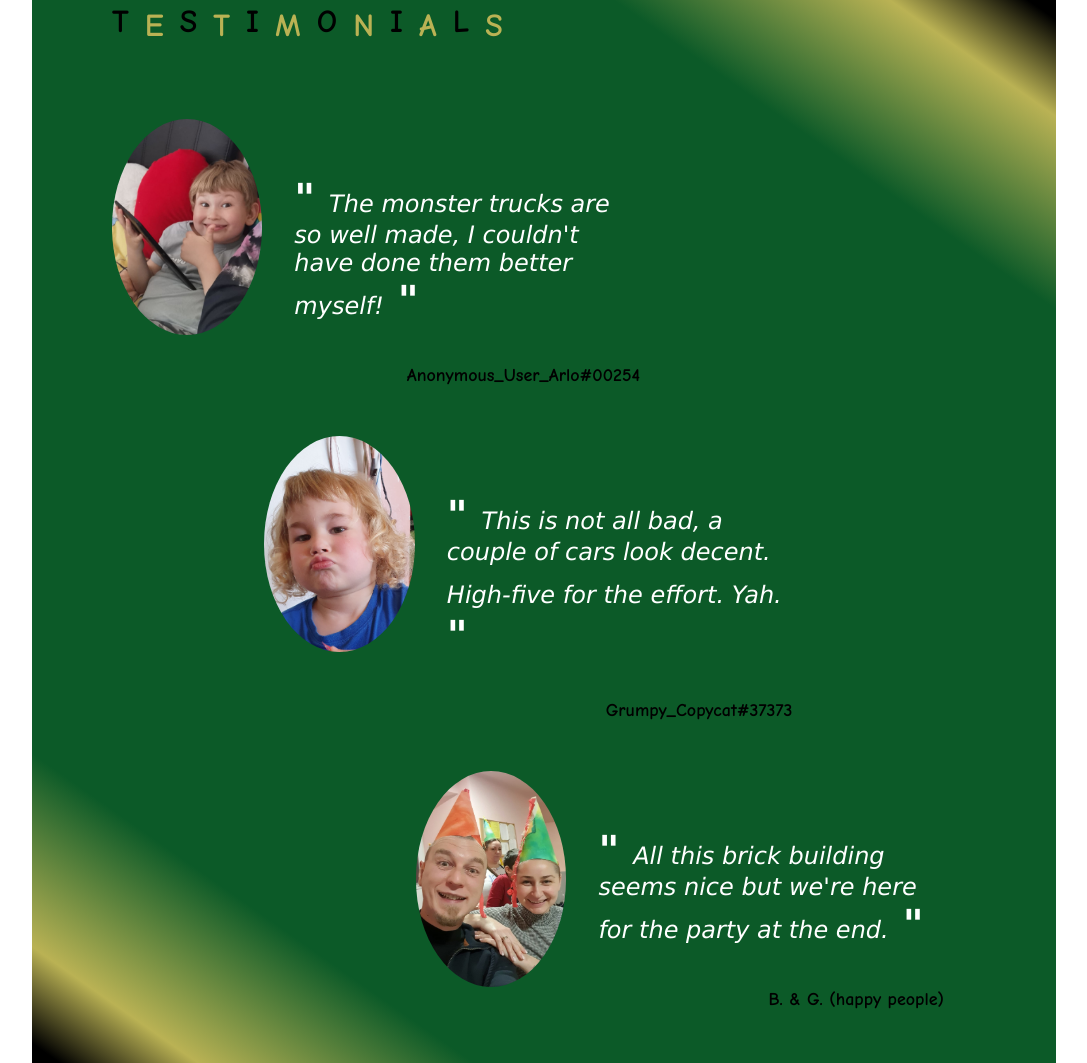
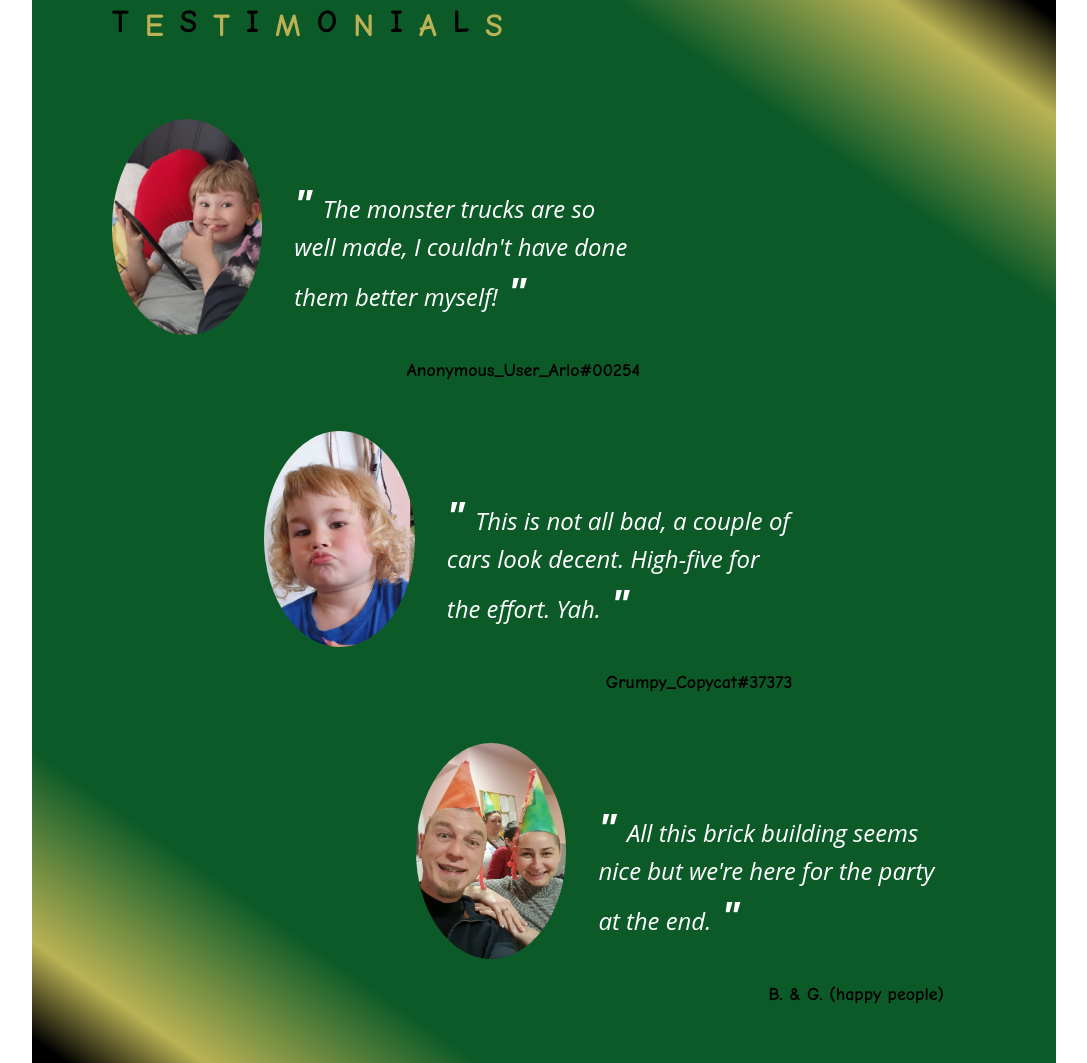
Before and after one commit to GGGArloD/landing_page_project, a plain HTML site: page index.html in a window 1280 px wide. Shown: the part 1547-2610 px from the top of the page, without its empty margins (96-1183 px from the left). Drawn offline with Linux system fonts and the light colour scheme.

Commit message:
Change font family testimonials p

```diff
--- a/style.css
+++ b/style.css
@@ -164,7 +164,7 @@ a:hover {
 }
 .test_text p {
     font-style: italic;
-    font-family: "Lucida Sans", cursive;
+    font-family: "Open Sans", sans-serif;
     font-size: 24px;
     color: white
 }
```
